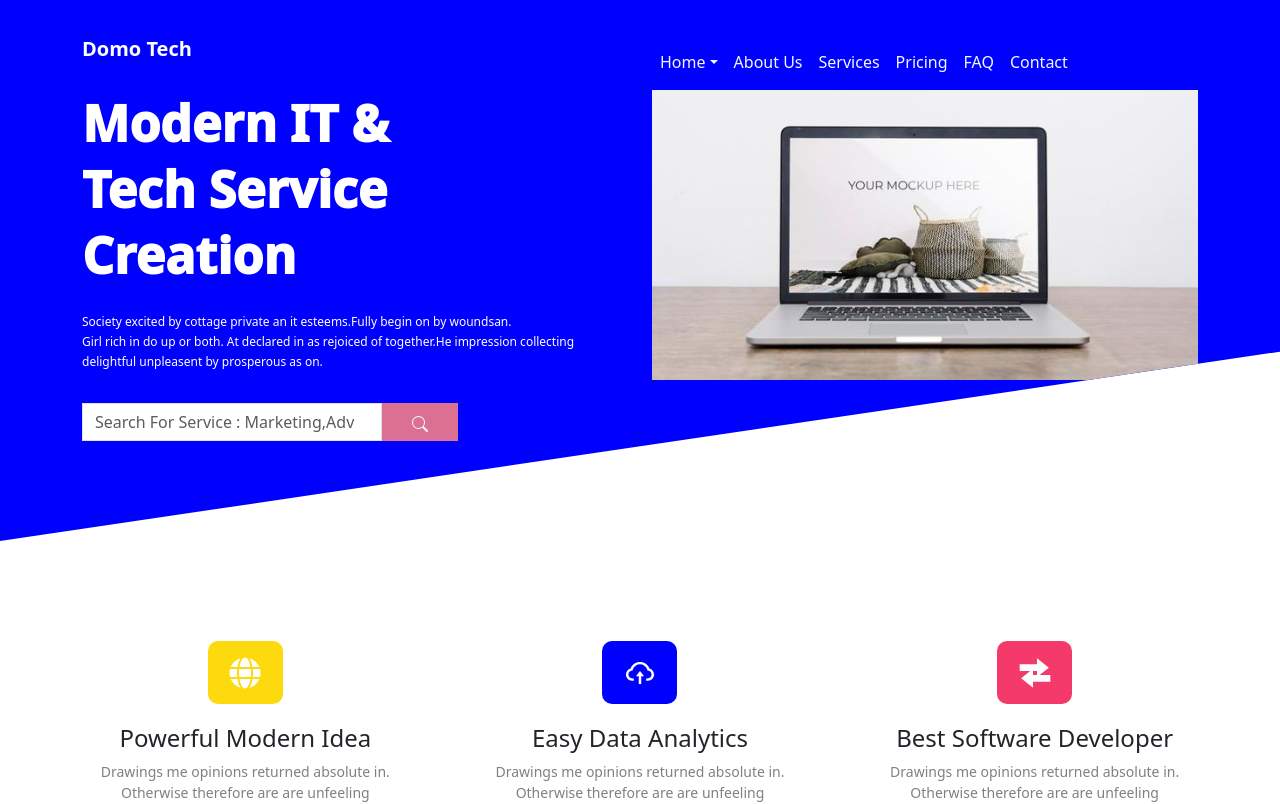
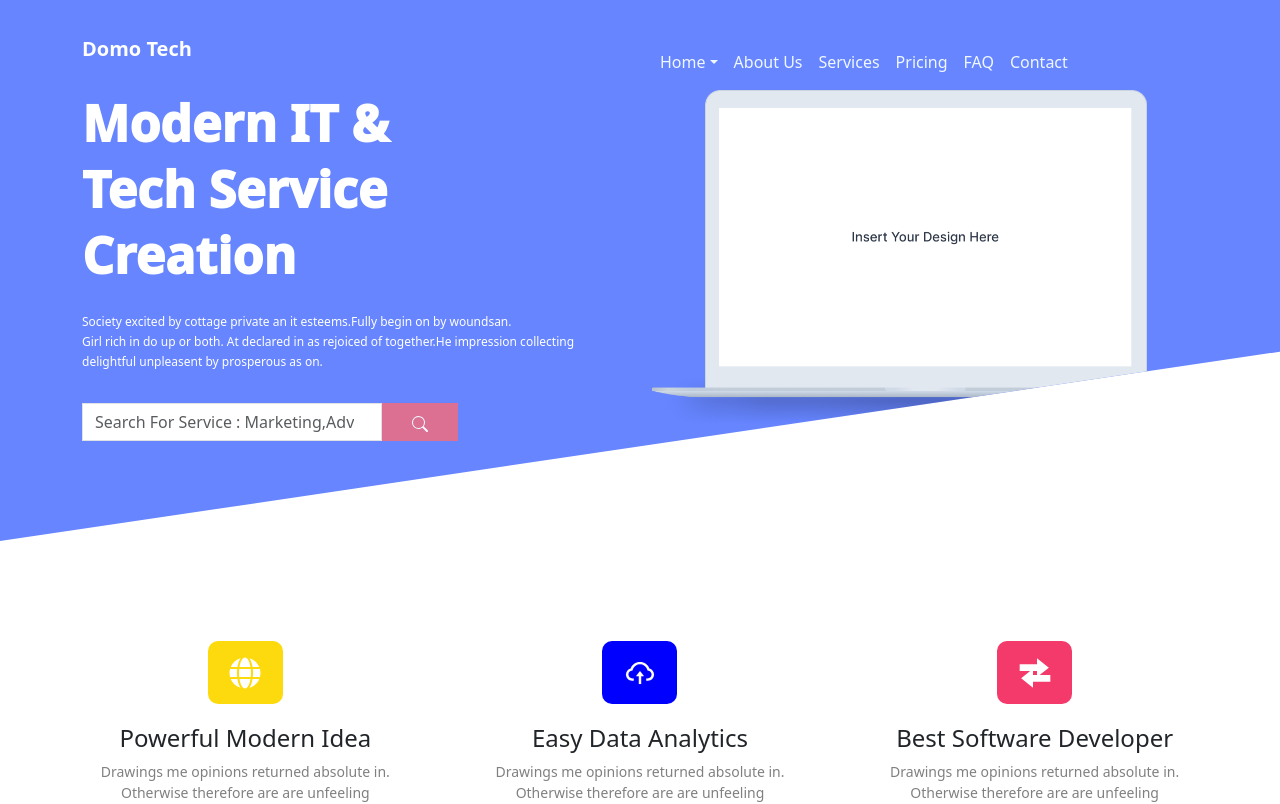
Before and after one commit to TanvirKaurBedi/CodeCraft, a React (Create React App) app: page / in a window 1280 px wide. Shown: the top 804 px of the page. Built offline with nearby package versions, Linux system fonts and the light colour scheme.

Commit message:
changed laptop  img

```diff
--- a/src/components/Header.js
+++ b/src/components/Header.js
@@ -1,7 +1,8 @@
 import React from 'react';
 import { Container, Navbar, Nav, NavDropdown, Row, Col, Image, FormControl } from 'react-bootstrap';
 import "../css/Header.css";
-import laptopImg from "../assets/laptopImg.jpg"
+// import laptopImg from "../assets/laptopImg.jpg"
+import macbook from "../assets/macbook.png"
 import { BsSearch } from 'react-icons/bs';
 
 const Header = () => {
@@ -50,7 +51,7 @@ const Header = () => {
               </div>
             </Col>
             <Col md={6}>
-              <Image className='laptopImg' src={laptopImg} fluid />
+              <Image className='laptopImg' src={macbook} fluid />
             </Col>
           </Row>
         </Container>
--- a/src/css/Header.css
+++ b/src/css/Header.css
@@ -1,5 +1,5 @@
 .header_outermost_div {
-    background-color: blue;
+    background-color: #6685FF;
     padding-top: 34px;
     padding-bottom: 100px;
     clip-path: polygon(0 -2%, 100% 0, 100% 65%, 0 100%);
```
Also changed, not shown: src/assets/macbook.png (added).
